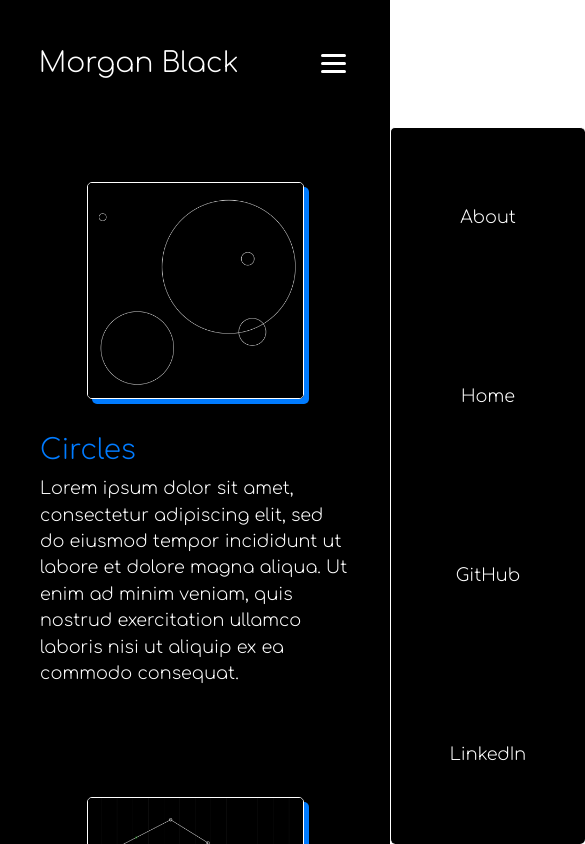
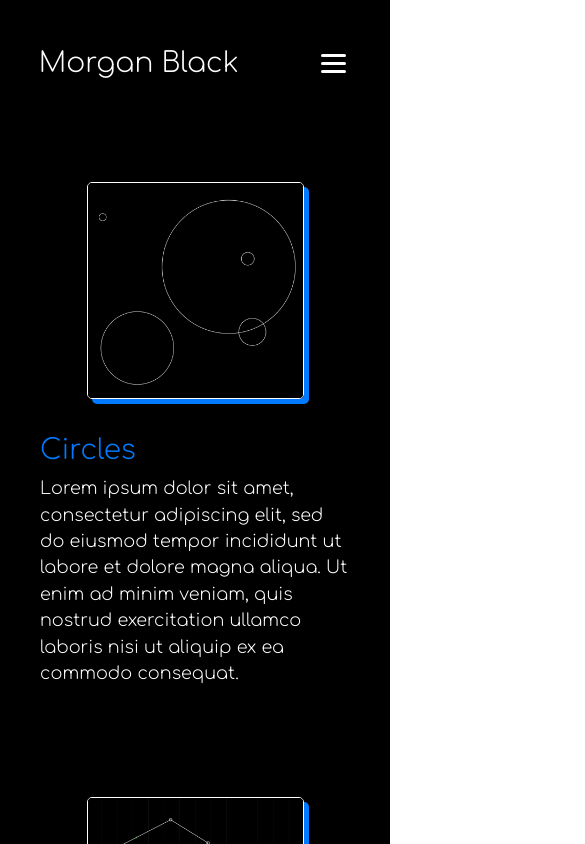
Before and after one commit to m-m-black/portfolio, a React (Create React App) app: page / in a window 390 px wide. Shown: the top 844 px of the page, 585 px wide, since content can reach past the window. Built offline with nearby package versions, Linux system fonts and the light colour scheme.

Commit message:
Added wrapper div to prevent overflow on mobile

```diff
--- a/src/App.js
+++ b/src/App.js
@@ -7,6 +7,7 @@ import {BrowserRouter as Router, Switch, Route} from 'react-router-dom';
 class App extends React.Component {
 	render() {
 		return (
+			<div className='app'>
 				<Router basename="/portfolio">
 					<Nav />
 						<Switch>
@@ -14,6 +15,7 @@ class App extends React.Component {
 							<Route path="/about" component={About} />
 						</Switch>
 				</Router>
+			</div>
 		);
 	}
 }
--- a/src/custom.css
+++ b/src/custom.css
@@ -157,9 +157,11 @@ img {
 	border-radius: 25px;
 }
 
-@media only screen and (max-width: 768px) {
-	body {
+@media screen and (max-width: 768px) {
+	/* This wrapper div .app prevents overflow on mobile devices */
+	.app {
 		overflow-x: hidden;
+		position: relative;
 	}
 
 	.sketch-preview {
```
